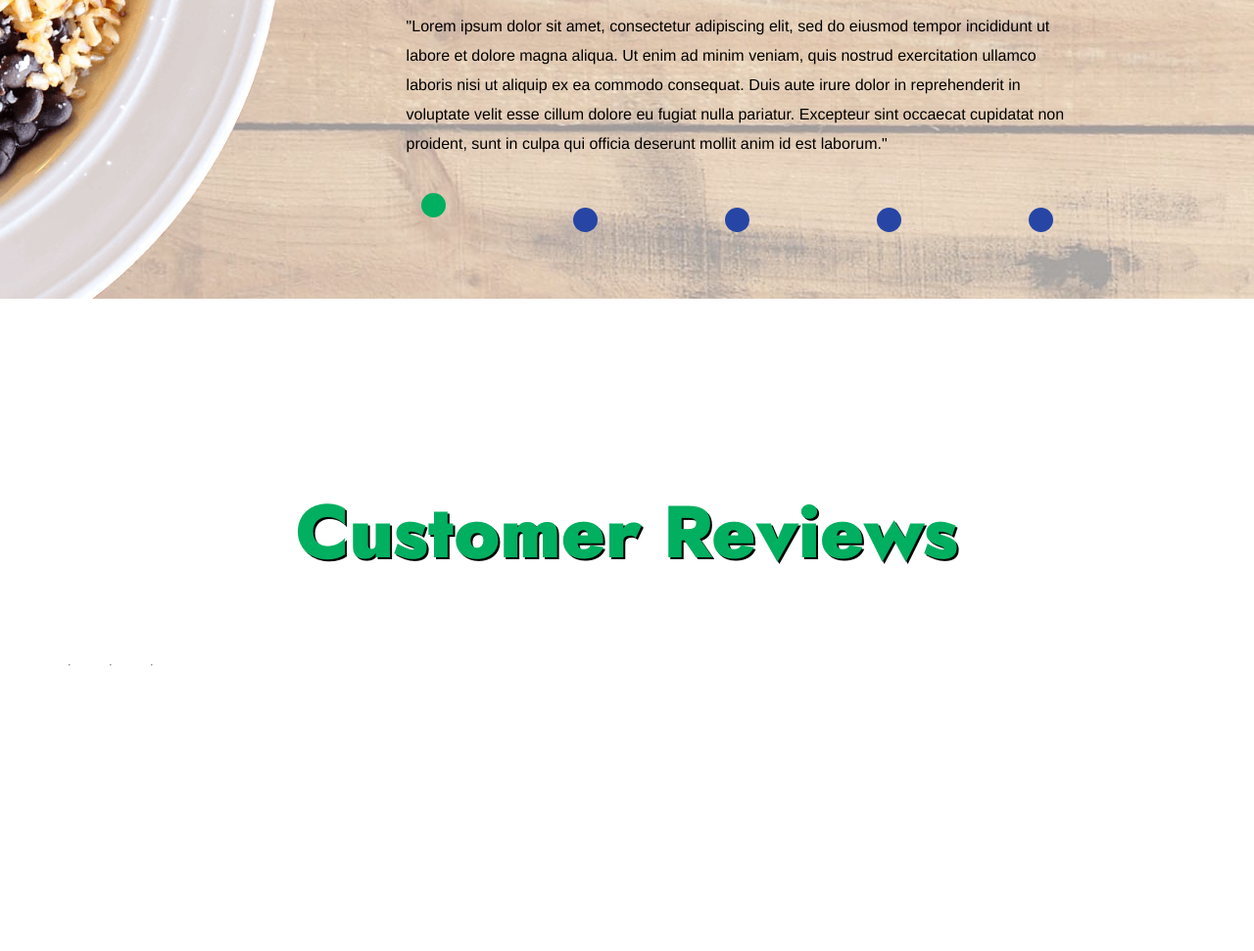
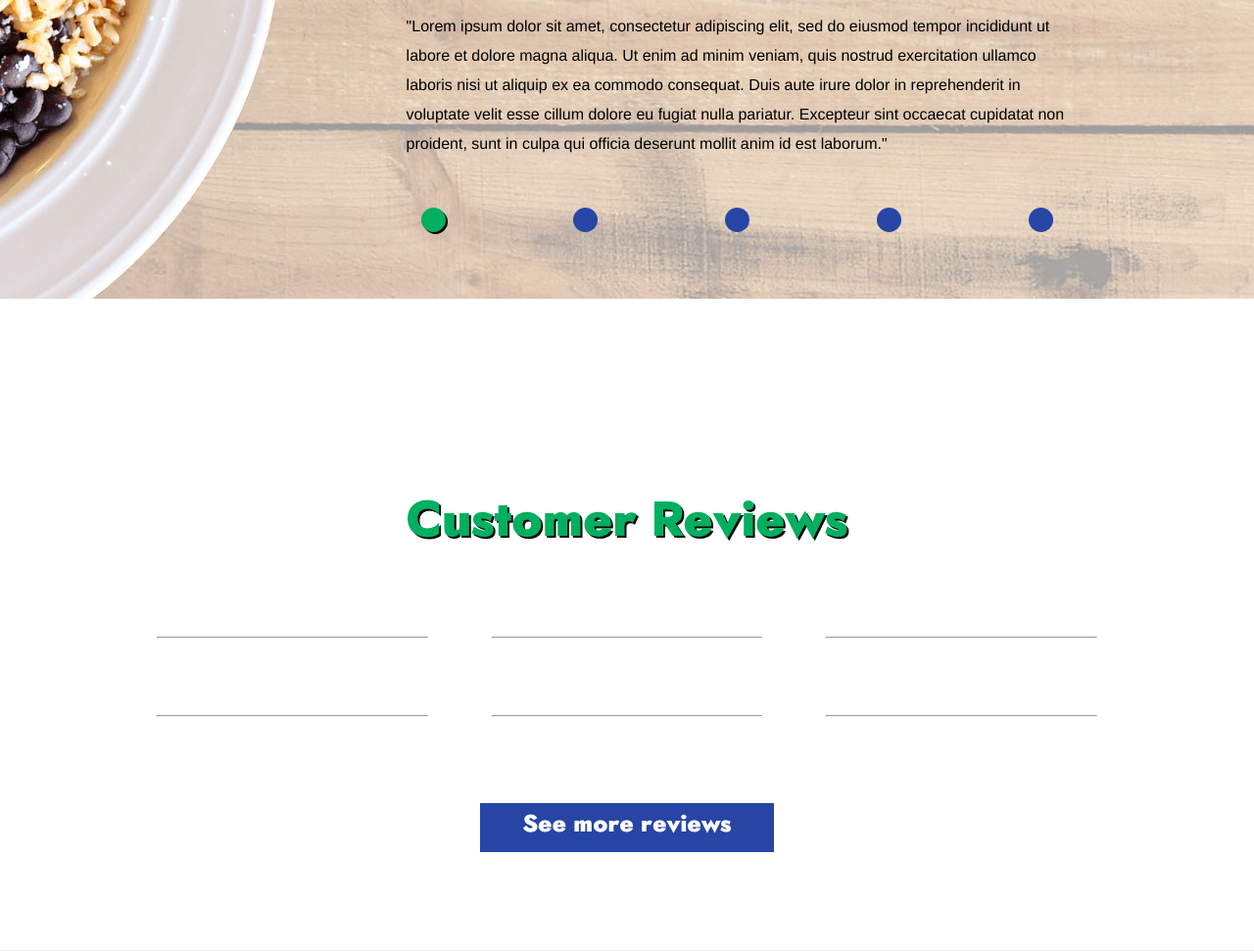
Before and after one commit to Limekiller/Los-Primos, a PHP site: page / in a window 1280 px wide. Shown: the part 565-1536 px from the top of the page at 98% size. Run offline with PHP 8.4, Linux system fonts and the light colour scheme; data that the repository does not hold is empty; some libraries are stand-ins or nearby versions.

Commit message:
Reviews section styles, Map WIP

```diff
--- a/index.php
+++ b/index.php
@@ -6,6 +6,7 @@
         <script src="https://ajax.googleapis.com/ajax/libs/jquery/3.3.1/jquery.min.js"></script>
         <script src="./scripts/header.js"></script>
         <script src="./scripts/index.js"></script>
+	<script async defer src="https://maps.googleapis.com/maps/api/js?key=AIzaSyDoKMv8WQN8ytcp_J1GJPCKaxTtrtH71jg&callback=initMap" type="text/javascript"></script>
         <title>
             Los Primos Mexican Grill
         </title>
@@ -86,21 +87,21 @@
 	                    $review_xpath = new DOMXPath($review_doc);
 	                    $review_row = $review_xpath->query('//li[@class="user-name"]');
 	                    if($review_row->length > 0){
-	                        for($i = 1; $i <= 3; $i++){
+	                        for($i = 0; $i < 6; $i++){
 				    ${'title'.$i} = str_replace(array("\r", "\n"), '', $review_row[$i]->nodeValue);
 	                            echo"\n";
 	                        }
 	                    }
 	                    $review_row = $review_xpath->query('//p[@lang="en"]');
 	                    if($review_row->length > 0){
-	                        for($i = 1; $i <= 3; $i++){
+	                        for($i = 0; $i < 6; $i++){
 	                            ${'review'.$i}= str_replace(array("\r", "\n"), '', $review_row[$i]->nodeValue);
 	                            echo"\n";
 	                        }
 	                    }
 
 	                     }
-			for($i = 1; $i <= 3; $i++){
+			for($i = 0; $i < 6; $i++){
 				echo '<div class="review">';
 				echo '<h2>'.${'title'.$i}.'</h2>';
 				echo '<hr/><br/>';
@@ -109,9 +110,20 @@
 			}
 	            ?>
 	        </div>
+		<a target="_blank" class="button"href="https://www.yelp.com/biz/los-primos-restaurant-goshen?sort_by=rating_desc">
+			<div><h2>See more reviews</h2></div>
+		</a>
+		<div class="map">
+			<div class="map_text">
+				<h1>Locate Us</h1>
+				<br />
+                            	<p>"Lorem ipsum dolor sit amet, consectetur adipiscing elit, sed do eiusmod tempor incididunt ut labore et dolore magna aliqua. Ut enim ad minim veniam, quis nostrud exercitation ullamco laboris nisi ut aliquip ex ea commodo consequat. Duis aute irure dolor in reprehenderit in voluptate velit esse cillum dolore eu fugiat nulla pariatur. Excepteur sint occaecat cupidatat non proident, sunt in culpa qui officia deserunt mollit anim id est laborum."</p>
+			</div>
+			<div id="map"></div>
+		</div>
         </div>
 
-        <div style="height:2000px;"></div>
+        <div style="margin-top:500px;height:2000px;"></div>
         <div class="footer">
             <img src="./images/chili.svg"/>
         </div>
--- a/scripts/index.js
+++ b/scripts/index.js
@@ -9,3 +9,14 @@ $(function() {                       //run when the DOM is ready
               $(this).addClass("img_select_on");      //add the class to the clicked element
                 });
 });
+function initMap() {
+        var uluru = {lat: 41.583537, lng: -85.835729};
+        var map = new google.maps.Map(document.getElementById('map'), {
+          zoom: 18,
+          center: uluru
+        });
+        var marker = new google.maps.Marker({
+ 	  position: uluru,
+          map: map
+        });
+}
--- a/style.css
+++ b/style.css
@@ -191,12 +191,12 @@ p {
 }
 .img_select_on {
     background-color:#00AF5F;
-    margin-top:-15px;
+    box-shadow:2px 2px 0px #000;
 }
 
 /*Reviews*/
 #rh {
-	font-size:75px;
+	font-size:50px;
 	color:#00AF5F;
 	text-shadow:2px 2px #000;
 	text-align:center;
@@ -204,22 +204,71 @@ p {
 }
 .reviews {
 	display:flex;
-	padding-left:50px;
-	padding-right:50px;
-}
-.reviews p {
-	line-height:44px;
-	font-size:20px;
+	padding-left:10%;
+	padding-right:10%;
+	padding-bottom:50px;
+	justify-content:space-around;
+	flex-wrap:wrap;
 }
 .review {
 	padding:20px;
+	text-align:justify;
+	flex-basis:27%;
 }
 .review h2 {
 	text-align:center;
-	font-size:35px;
+	font-size:30px;
 	color:#2645a5;
 	margin-bottom:20px;
 }
+.button {
+	width:300px;
+	height:50px;
+	display:block;
+	text-align:center;
+	color:white;
+	line-height:45px;
+	text-decoration:none;
+	margin:0 auto;
+	background-color:#2645a5;
+	transition:all 0.4s ease;
+	margin-bottom:100px;
+}
+.button:hover {
+	background-color:#00AF5F;
+	box-shadow:2px 2px 0px #000;
+}
+
+/*Map*/
+.map_text {
+	width:33%;
+	position:absolute;
+	margin-left:45%;
+}
+.map_text h1{
+	font-size:50px;
+	color:#00AF5F;
+	text-shadow:2px 2px #000;
+}
+.map {
+	background-color:#efefef;
+	padding-top:100px;
+	margin-top:100px;
+	height:100vh;
+	width:100%;
+	display:flex;
+}
+#map {
+	flex-shrink:none;
+	margin-left:-400px;
+	height:85vh;
+	width:100%;
+	-webkit-mask-image: url(https://lp.gc.my/images/chili.svg);
+	mask-image: url(https://lp.gc.my/images/chili.svg);
+	mask-position:70%;
+	mask-repeat: no-repeat;
+}
+
 
 
 
@@ -274,7 +323,23 @@ p {
     /*Reviews*/
     .reviews {
 	flex-direction:column;
+	padding:0px;
     }
+    .review {
+	width:95%;
+	padding:0px;
+	padding-bottom:50px;
+	margin:0 auto;
+    }
+
+    /*map*/
+   .map {
+	flex-direction:column;
+   }
+   .map_text {
+	width:95%;
+	position:relative;
+   }
 }
 
 /*ANIMATIONS*/
```
Also changed, not shown: test.php (deleted, +0 -29 lines).
